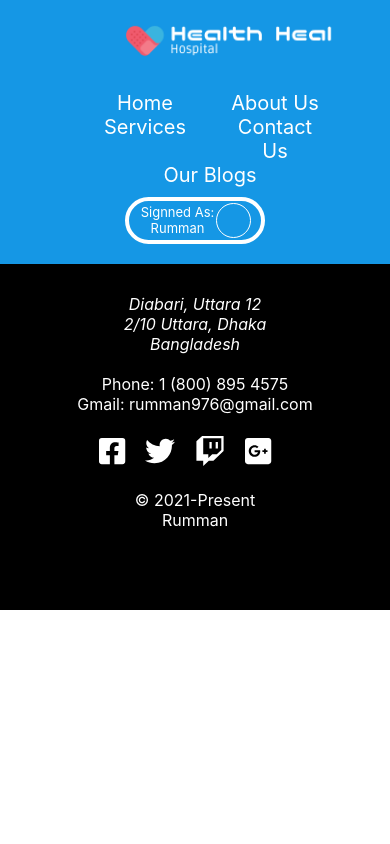
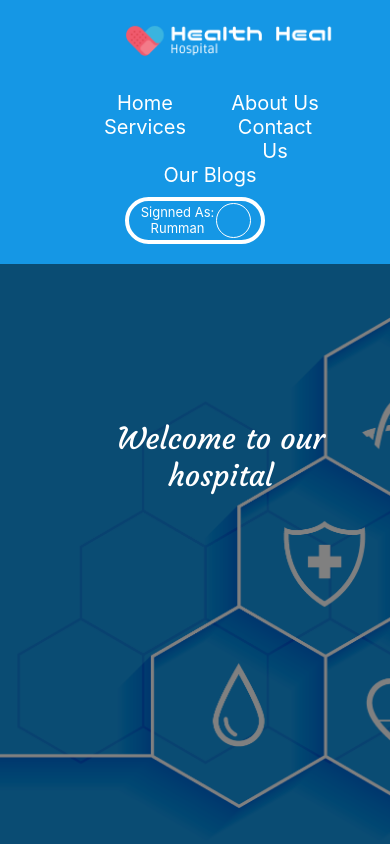
Before and after one commit to Md-Roknuzzaman-khan-Rumman/Health-Heal-Hospistal, a React (Create React App) app: page / in a window 390 px wide. Shown: the top 844 px of the page. Built offline with nearby package versions, Linux system fonts and the light colour scheme.

Commit message:
Banner Complete

```diff
--- a/src/Components/Banner/Banner.css
+++ b/src/Components/Banner/Banner.css
@@ -0,0 +1,31 @@
+@import url("https://fonts.googleapis.com/css2?family=Courgette&display=swap");
+
+.banner {
+	width               : 100%;
+	height              : 70vh;
+	position            : relative;
+	background-repeat   : no-repeat;
+	background-position : center;
+	background-size     : cover;
+}
+
+.bannerMoto {
+	position    : absolute;
+	top         : 300px;
+	left        : 220px;
+	color       : white;
+	font-size   : clamp(30px, 6vw, 80px);
+	font-family : "Courgette", cursive;
+}
+
+@media screen and (max-width : 780px) {
+	.banner {
+		filter : brightness(50%);
+	}
+
+	.bannerMoto {
+		top        : 420px;
+		left       : 30%;
+		text-align : center;
+	}
+}
--- a/src/Components/Banner/Banner.js
+++ b/src/Components/Banner/Banner.js
@@ -1,9 +1,16 @@
 import React from 'react';
+import "./Banner.css"
+import banner from "../../images/banner.png"
 
 const Banner = () => {
+    const bannerImg = {
+        backgroundImage: `url('${banner}')`
+    };
     return (
         <div>
-
+            <div style={bannerImg} className="banner">
+            </div>
+            <p className="bannerMoto">Welcome to our <br/> hospital</p>
         </div>
     );
 };
--- a/src/Components/Header/Header.css
+++ b/src/Components/Header/Header.css
@@ -31,6 +31,14 @@
 	margin-left : 54px;
 	color       : white;
 	font-size   : 20px;
+	transition: .5s ease all;
+}
+
+.navLinks ul li:hover {
+	background-color: #4ebcff;
+	color: black;
+	border-radius: 20px;
+	padding: 2px 0;
 }
 
 .signedOption {
--- a/src/Pages/Home/Home.js
+++ b/src/Pages/Home/Home.js
@@ -1,11 +1,13 @@
 import React from 'react';
 import Header from "../../Components/Header/Header";
 import Footer from "../../Components/Footer/Footer";
+import Banner from "../../Components/Banner/Banner";
 
 const Home = () => {
     return (
         <div>
             <Header/>
+            <Banner/>
             <Footer/>
         </div>
     );
```
Also changed, not shown: src/images/banner.png (added).
